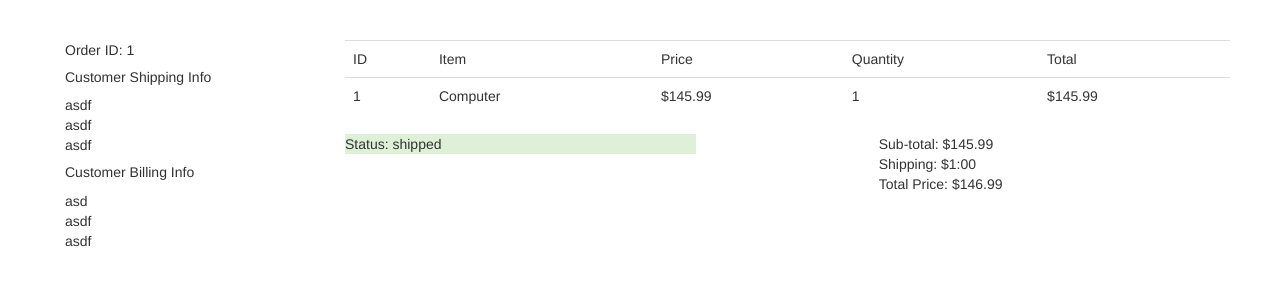
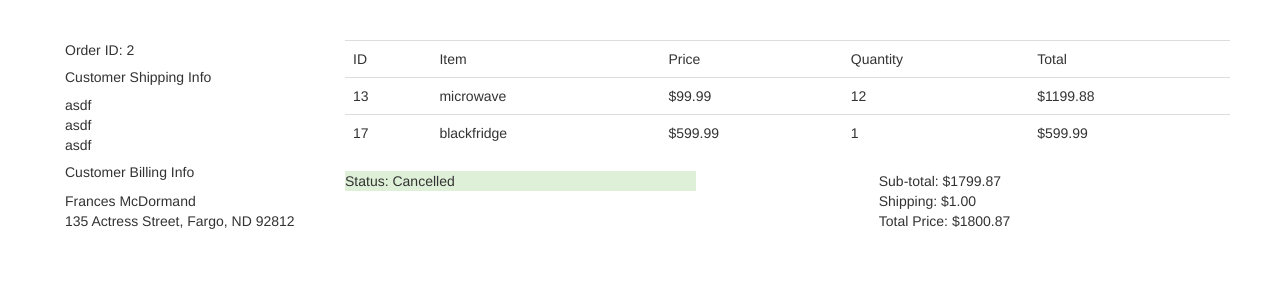
Before and after one commit to mingjianjzhang/lpproject, a CodeIgniter app: page /database/dashboard/orders/show/2 in a window 1280 px wide. Shown: the part 52-352 px from the top of the page. Run offline with CodeIgniter, Linux system fonts and the light colour scheme; data comes from the database, SQL or seed files in the repository; some libraries are stand-ins or nearby versions.

Commit message:
Order View Page
added connection

```diff
--- a/application/controllers/AdminOrders.php
+++ b/application/controllers/AdminOrders.php
@@ -10,13 +10,12 @@ class AdminOrders extends CI_Controller {
 	}
 
 	public function showOrder($orderID) {
-		$this->load->view('adminShowOrderView');
+		$this->load->model('Order');
+		$info = $this->Order->getOrder($orderID);
+		$item = $this->Order->getOrderItems($orderID);
+		$data = array('items' => $item, 'billing' => $info);
+		$this->load->view('adminShowOrderView', $data);
+
 	}
 
-
-
-
-
-
-
 }
--- a/application/models/Order.php
+++ b/application/models/Order.php
@@ -49,4 +49,14 @@ class Order extends CI_Model {
 		return $this->db->query("SELECT orders.id, users.first_name, users.last_name, DATE_FORMAT(orders.created_at, '%m-%d-%Y') as date, CONCAT(street, ', ', city, ', ', state, ' ', zip) as billing_address, SUM(products.price * orders_products.quantity) as total, orders.status FROM orders JOIN users ON orders.user_id=users.id JOIN billing ON users.billing_id=billing.id JOIN addresses ON billing_address_id=addresses.id JOIN orders_products ON orders_products.order_id = orders.id JOIN products ON products.id=orders_products.product_id GROUP BY orders.id")->result_array();
 	}
 
+	public function getOrder($orderID) {
+		return $this->db->query("SELECT orders.id, users.first_name, users.last_name, DATE_FORMAT(orders.created_at, '%m-%d-%Y') as date, CONCAT(street, ', ', city, ', ', state, ' ', zip) as billing_address, SUM(products.price * orders_products.quantity) as total, orders.status FROM orders JOIN users ON orders.user_id=users.id JOIN billing ON users.billing_id=billing.id JOIN addresses ON billing_address_id=addresses.id JOIN orders_products ON orders_products.order_id = orders.id JOIN products ON products.id=orders_products.product_id WHERE orders.id = {$orderID}")->row_array();
+	}
+
+	public function getOrderItems($orderID) {
+		return $this->db->query("SELECT * FROM orders_products
+			JOIN products ON orders_products.product_id = products.id
+				WHERE order_id = {$orderID}")->result_array();
+	}
+
 }
--- a/application/views/adminShowOrderView.php
+++ b/application/views/adminShowOrderView.php
@@ -6,7 +6,7 @@ $this->load->view("partials/adminNav");
 <div class="container">
 	<div class="row">
 		<div class="col-sm-3">
-			<p> Order ID: 1 </p>
+			<p> Order ID: <?= $billing['id'] ?> </p>
 			<h5> Customer Shipping Info </h5>
 			<ul class="nav">
 				<li>asdf</li>
@@ -15,9 +15,8 @@ $this->load->view("partials/adminNav");
 			</ul>
 			<h5> Customer Billing Info </h5>
 			<ul class="nav">
-				<li>asd</li>
-				<li>asdf</lfi>
-				<li>asdf</li>
+				<li><?= $billing['first_name'] ?> <?= $billing['last_name'] ?></li>
+				<li><?= $billing['billing_address'] ?></lfi>
 			</ul>
 
 		</div>
@@ -31,23 +30,36 @@ $this->load->view("partials/adminNav");
 						<td>Quantity</td>
 						<td>Total</td>
 					</tr>
+				<?php foreach($items as $item) { ?>
 					<tr>
-						<td>1</td>
-						<td>Computer</td>
-						<td>$145.99</td>
-						<td>1</td>
-						<td>$145.99</td>
-				</table>
-			</tr>
+						<td><?= $item['product_id'] ?></td>
+						<td><?= $item['name'] ?></td>
+						<td>$<?= $item['price'] ?></td>
+						<td><?= $item['quantity'] ?></td>
+						<td>$<?= $item['price']*$item['quantity'] ?></td>
+					</tr>
+				<?php } ?>
+			</table>
 			<div class="row">
 				<div class="col-sm-5">
-					<p class="bg-success">Status: shipped</p>
+					<p class="bg-success">Status: <?php if($billing['status'] == 1) {
+															echo 'Submitted';
+														}
+														if($billing['status'] == 2) {
+															echo 'Processing';
+														}
+														if($billing['status'] == 3) {
+															echo 'Shipped';
+														}
+														if($billing['status'] == 0) {
+															echo 'Cancelled';
+														} ?></p>
 				</div>
 				<div class="col-sm-5 pull-right">
 					<ul class="nav">
-						<li>Sub-total: $145.99</li>
-						<li>Shipping: $1:00</li>
-						<li>Total Price: $146.99</li>
+						<li>Sub-total: $<?= $billing['total'] ?> </li>
+						<li>Shipping: $1.00</li>
+						<li>Total Price: $<?= $billing['total']+1 ?> </li>
 					</ul>
 				</div>
 			</div>
```
Also changed, not shown: assets/img/products/chrisb2.jpeg (added).
